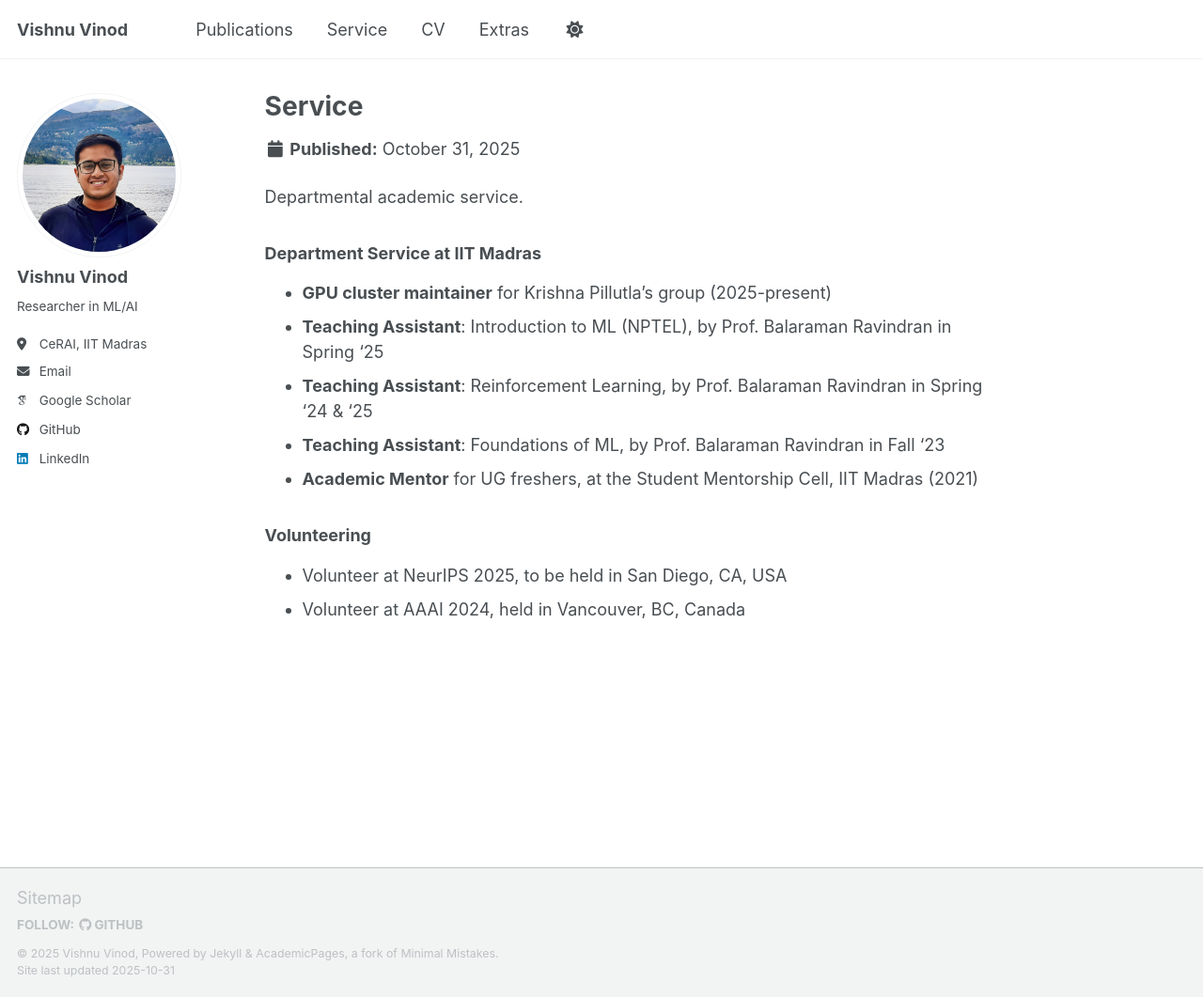
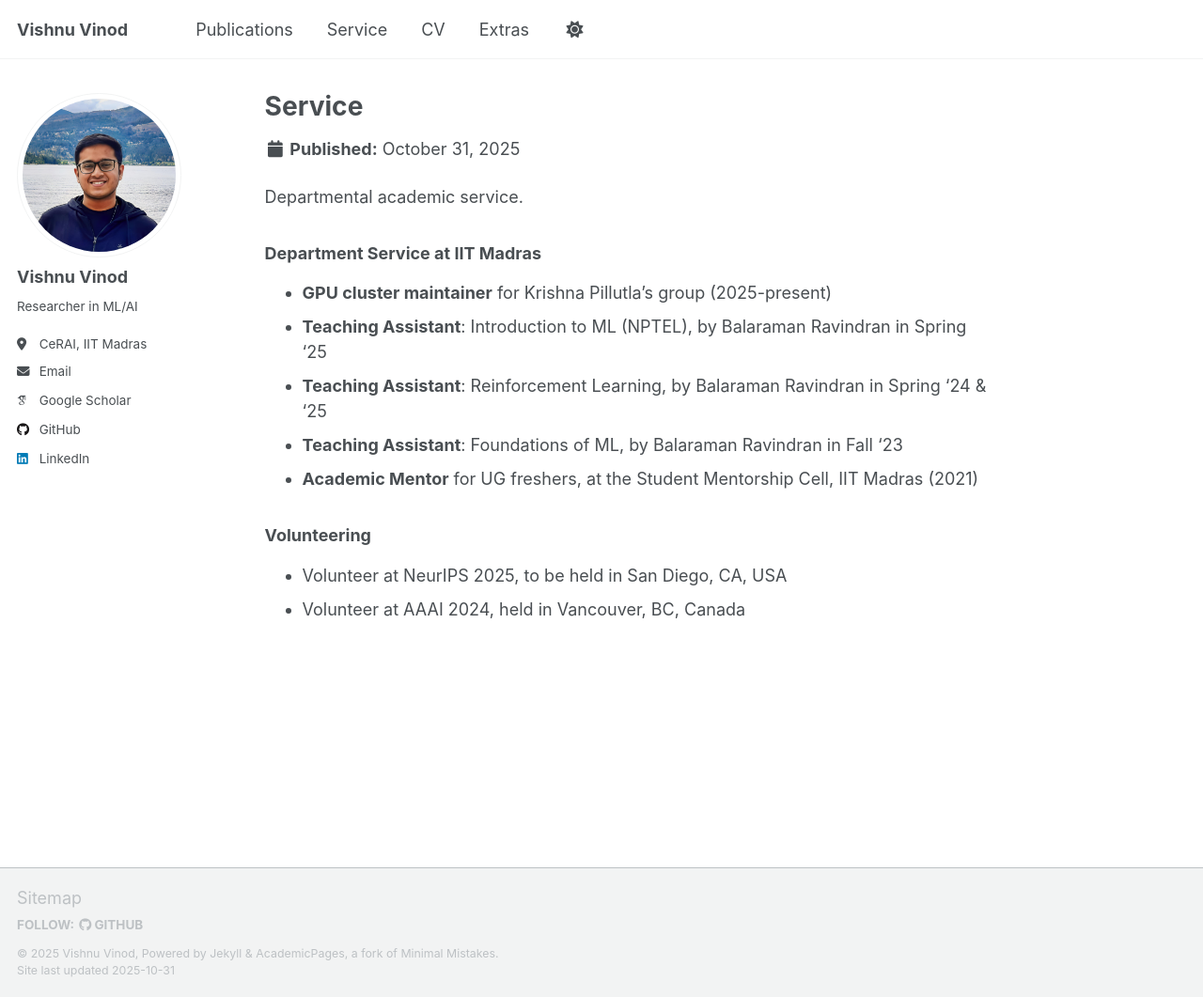
Before and after one commit to vishnuvind/vishnuvind.github.io, a Jekyll site: the page built from _pages/service.md, in a window 1280 px wide and 1061 px high. Shown: the whole window at 94% size. Built offline with Jekyll 4.4.1, drawn with Linux system fonts in a browser that asks for light colours; some web fonts are replaced; a script that is not in the unit is left out.

Commit message:
Another Service Edit

```diff
--- a/_pages/service.md
+++ b/_pages/service.md
@@ -16,9 +16,9 @@ Departmental academic service.
 ### Department Service at IIT Madras
 
 - **GPU cluster maintainer** for Krishna Pillutla's group (2025-present)
-- **Teaching Assistant**: Introduction to ML (NPTEL), by Prof. Balaraman Ravindran in Spring '25
-- **Teaching Assistant**: Reinforcement Learning, by Prof. Balaraman Ravindran in Spring '24 & '25
-- **Teaching Assistant**: Foundations of ML, by Prof. Balaraman Ravindran in Fall '23
+- **Teaching Assistant**: Introduction to ML (NPTEL), by Balaraman Ravindran in Spring '25
+- **Teaching Assistant**: Reinforcement Learning, by Balaraman Ravindran in Spring '24 & '25
+- **Teaching Assistant**: Foundations of ML, by Balaraman Ravindran in Fall '23
 - **Academic Mentor** for UG freshers, at the Student Mentorship Cell, IIT Madras  (2021)
 
 
```
